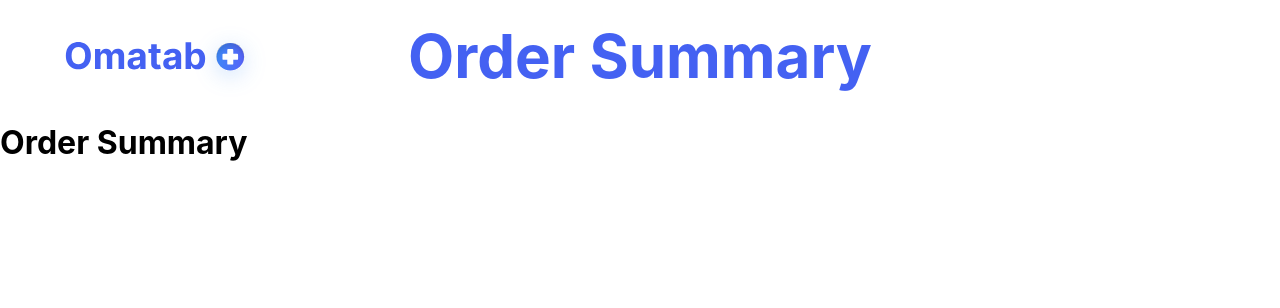
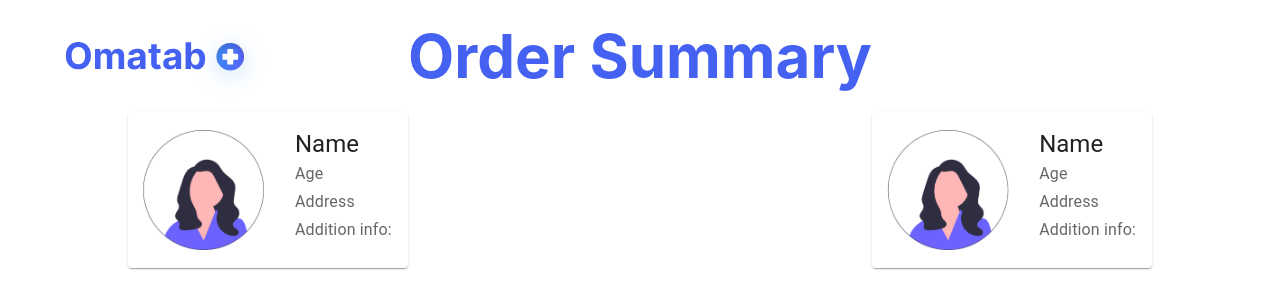
Before and after one commit to dieu-vu/junction-22-omatab, a React (Create React App) app in the folder client-app/: page / in a window 1280 px wide. Shown: the top 308 px of the page. Built offline with nearby package versions, Linux system fonts and the light colour scheme.

Commit message:
add patient card

```diff
--- a/client-app/src/features/orderSummary/OrderSummary.tsx
+++ b/client-app/src/features/orderSummary/OrderSummary.tsx
@@ -1,16 +1,20 @@
-import { Container } from "@mui/material";
-import React from "react";
-import Header from "../../components/Header/Header";
+import Header from '../../components/Header/Header';
+import PatientCard from './PatientCard';
+
+import './styles.css';
 
 const OrderSummary = () => {
-    return (
-        <>
-            <Header title="Order Summary"/>
-            <h1>Order Summary</h1>
-        </>
+  return (
+    <>
+      <Header title='Order Summary' />
+      <div className='container'>
+        <PatientCard />
 
-
-    )
-}
+        {/* order summary card */}
+        <PatientCard />
+      </div>
+    </>
+  );
+};
 
 export default OrderSummary;
--- /dev/null
+++ b/client-app/src/features/orderSummary/PatientCard.tsx
@@ -0,0 +1,29 @@
+import { Box, Card, CardContent, CardMedia, Typography } from '@mui/material';
+import profilePic from '../../assets/profile_pic.png';
+
+export default function PatientCard() {
+  return (
+    <Card sx={{ display: 'flex' }}>
+      <CardMedia
+        component='img'
+        sx={{ width: 151 }}
+        image={profilePic}
+        alt='Profile Picture'
+      />
+      <Box sx={{ display: 'flex', flexDirection: 'column' }}>
+        <CardContent sx={{ flex: '1 0 auto' }}>
+          <Typography variant='h5'>Name</Typography>
+          <Typography variant='subtitle1' color='text.secondary'>
+            Age
+          </Typography>
+          <Typography variant='subtitle1' color='text.secondary'>
+            Address
+          </Typography>
+          <Typography variant='subtitle1' color='text.secondary'>
+            Addition info:
+          </Typography>
+        </CardContent>
+      </Box>
+    </Card>
+  );
+}
--- /dev/null
+++ b/client-app/src/features/orderSummary/styles.css
@@ -0,0 +1,6 @@
+.container {
+  width: 80%;
+  margin: 0 auto;
+  display: flex;
+  justify-content: space-between;
+}
--- a/client-app/src/layout/App.tsx
+++ b/client-app/src/layout/App.tsx
@@ -1,27 +1,27 @@
 import React, { ReactElement } from 'react';
 import OrderSummary from '../features/orderSummary/OrderSummary';
 import {
-  BrowserRouter as Router, Route, RouterProvider, createBrowserRouter,
-  createRoutesFromElements
-} from "react-router-dom";
+  BrowserRouter as Router,
+  Route,
+  RouterProvider,
+  createBrowserRouter,
+  createRoutesFromElements,
+} from 'react-router-dom';
 import PickupLocation from '../features/deliveryInfo/PickupLocation';
 import DropoffLocation from '../features/deliveryInfo/DropoffLocation';
-import Header from '../components/Header/Header';
-
 
 const router = createBrowserRouter(
   createRoutesFromElements(
     <>
       <Route path='/' element={<OrderSummary />} />
       <Route path='/delivery/pickup' element={<PickupLocation />} />
-      <Route path='/delivery/dropoff' element={<DropoffLocation />} /></>
+      <Route path='/delivery/dropoff' element={<DropoffLocation />} />
+    </>
   )
 );
 
 const App = () => {
-  return (
-      <RouterProvider router={router}/>
-  );
-}
+  return <RouterProvider router={router} />;
+};
 
 export default App;
```
Also changed, not shown: client-app/src/assets/profile_pic.png (added).
